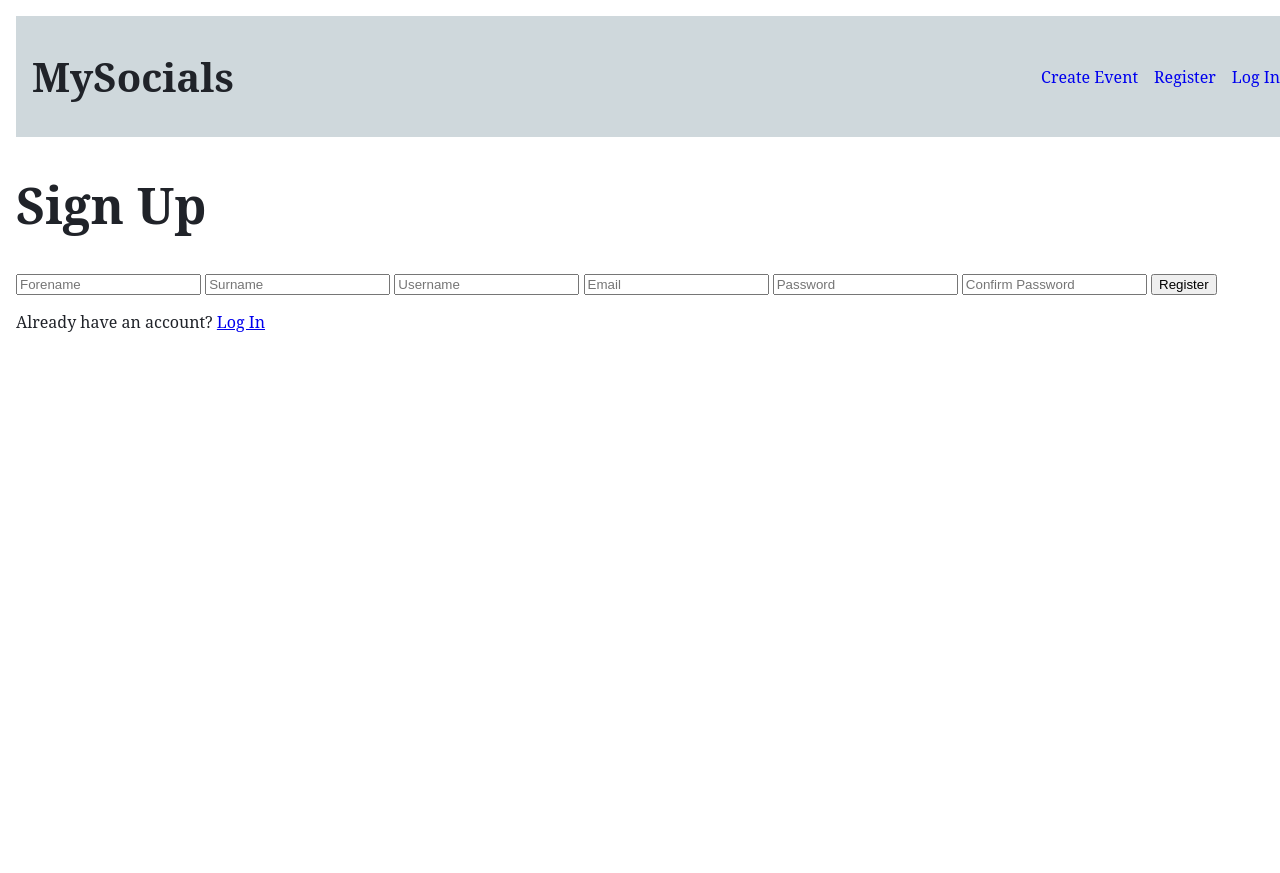
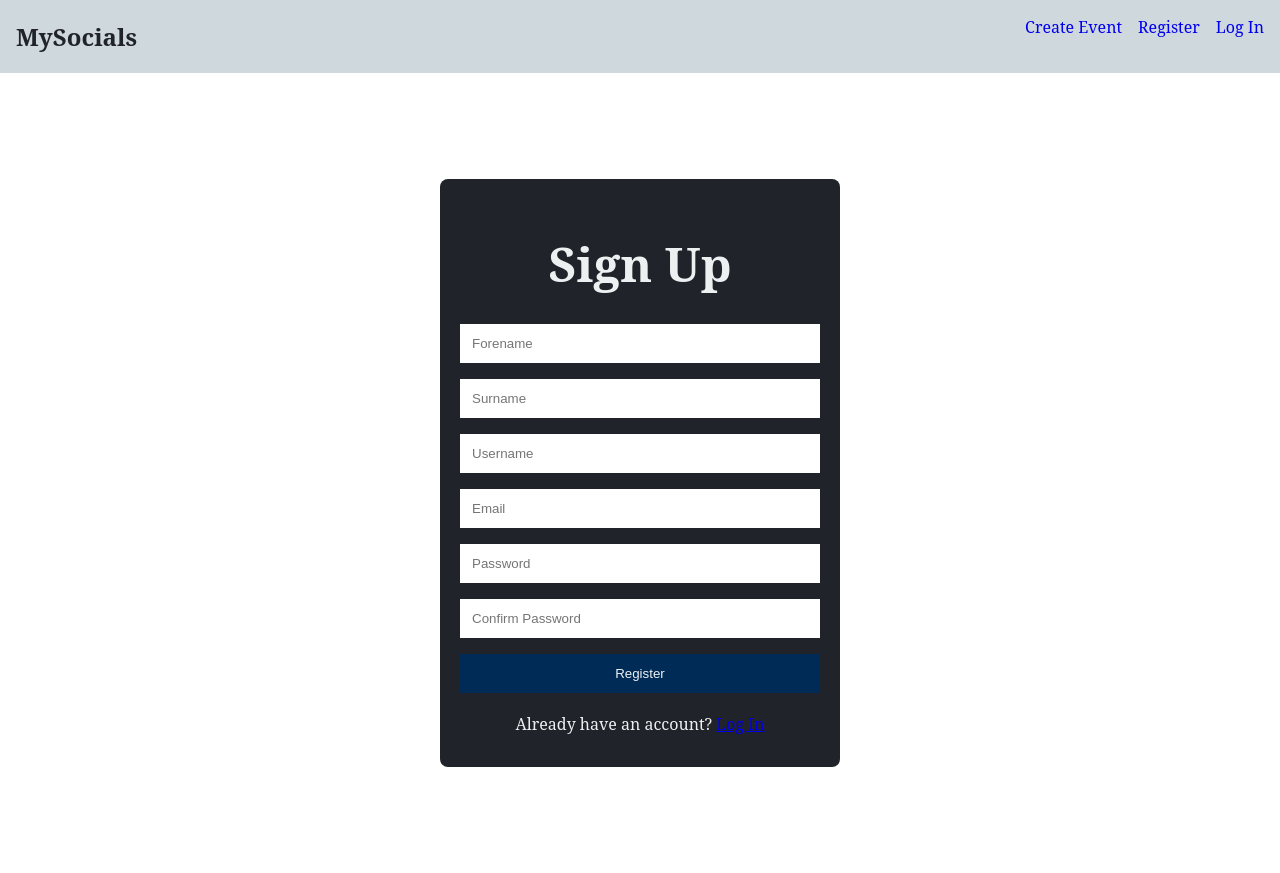
Before and after one commit to yh2452/CM22007, a Flask app: page /register in a window 1280 px wide. Before the commit the page ends 332 px from the top, so only its background shows below. Run offline with Flask 3, Linux system fonts and the light colour scheme.

Commit message:
Revert "fixed some css"
This reverts commit fc05b07493d11d9a80c3cca351dcb27e54d7c14f.

```diff
--- a/MySocials/static/style.css
+++ b/MySocials/static/style.css
@@ -2,24 +2,10 @@
 body {
   font-family: "Noto Serif", "Georgia", serif;
   color: #202329;
-  margin: 1em;
+  margin: 0;
   padding: 0;
 }
 
-nav {
-  width: 100%;
-  display: flex;
-  flex-direction: row;
-  align-items: center;
-}
-nav h2 {
-  font-size: 2.5rem;
-}
-nav ul {
-  display: flex;
-  flex-direction: row;
-  justify-content: space-between;
-}
 header {
   background-color: #202329;
   padding: 20px;
@@ -79,6 +65,7 @@ nav a{
   display: flex;
   flex-direction: row;
   gap: 1em;
+  margin: 1em;
 }
 #everythingContainer #userContainer {
   display: flex;
@@ -133,6 +120,7 @@ nav a{
   justify-content: flex-start;
   align-items: flex-end;
   position: relative;
+  margin-bottom: 1em;
 }
 #eventsContainer .profileContainer .profilePic {
   width: 64px;
@@ -149,17 +137,17 @@ nav a{
 #eventsContainer .profileContainer .eventText h1 {
   color: #FFFFFF;
   font-size: 1.5em;
-  margin: 0.67em 0.67em;
+  margin: 0.67em 0;
 }
 #eventsContainer .profileContainer .eventText h2 {
   color: #FFFFFF;
   font-size: 1em;
-  margin: 0.67em 0.67em;
+  margin: 0.67em 0;
 }
 #eventsContainer .profileContainer .eventText p {
   color: #FFFFFF;
   font-size: 0.9em;
-  margin: 0.67em 0.67em;
+  margin: 0.67em 0;
 }
 
 #leftContainer {
@@ -188,7 +176,7 @@ nav a{
 }
 #filterContainer input[type=date],
 #filterContainer input[type=time] {
-  width: 44.375%;
+  width: 45.125%;
   background-color: #FFC500;
   border: 2px solid #FFC500;
   margin: 0 0 0.25em 0;
@@ -302,3 +290,54 @@ nav a{
   background-color: #DD2277;
   margin: 1em 0;
 }/*# sourceMappingURL=style.css.map */
+
+
+/* REGISTER FORM */
+.formPage{
+  display: flex;
+  justify-content: center;
+  align-items: center;
+  height: 100vh;
+  margin: 0;
+}
+
+.formContainer {
+  background-color: #202329;
+  border-radius: 8px;
+  overflow: hidden;
+  max-width: 400px;
+  width: 100%;
+  padding: 20px;
+  box-sizing: border-box;
+  text-align: center;
+}
+
+.formContainer h1 {
+  font-size: 3rem;
+  font-weight: 700;
+  color: #ecf0f1;
+  margin-bottom: 20px;
+}
+
+.registerForm input, .loginForm input {
+  width: 100%;
+  padding: 12px;
+  margin: 8px 0;
+  box-sizing: border-box;
+  border: none;
+  border-radius: none;
+  outline: none;
+}
+
+.registerForm input[type="submit"],
+.loginForm input[type="submit"]{
+  background-color: #002B56;
+  color: #ecf0f1;
+  cursor: pointer;
+}
+
+.loginLink p, .registerLink p {
+  color: #ecf0f1;
+  margin: 12px;
+  font-size: 16px;
+}
--- a/MySocials/static/style.sass
+++ b/MySocials/static/style.sass
@@ -14,7 +14,6 @@ body
   color: $black
   margin: 1em
   padding: 0
-
 
 // Header styles
 header
@@ -104,17 +103,17 @@ img
       h1
         color: $white
         font-size: 1.5em
-        margin: 0.67em 0.67em
+        margin: 0.67em 0
 
       h2
         color: $white
         font-size: 1em
-        margin: 0.67em 0.67em
+        margin: 0.67em 0
 
       p
         color: $white
         font-size: 0.9em
-        margin: 0.67em 0.67em
+        margin: 0.67em 0
 
 #leftContainer
   width: 100%
@@ -141,7 +140,7 @@ img
 
   input[type="date"],
   input[type="time"]
-    width: 44.375%
+    width: 45.125%
     background-color: $yellow
     border: 2px solid $yellow
     margin: 0 0 0.25em 0
```
Also changed, not shown: MySocials/templates/index.html (+9 -7 lines), 2 other files.
